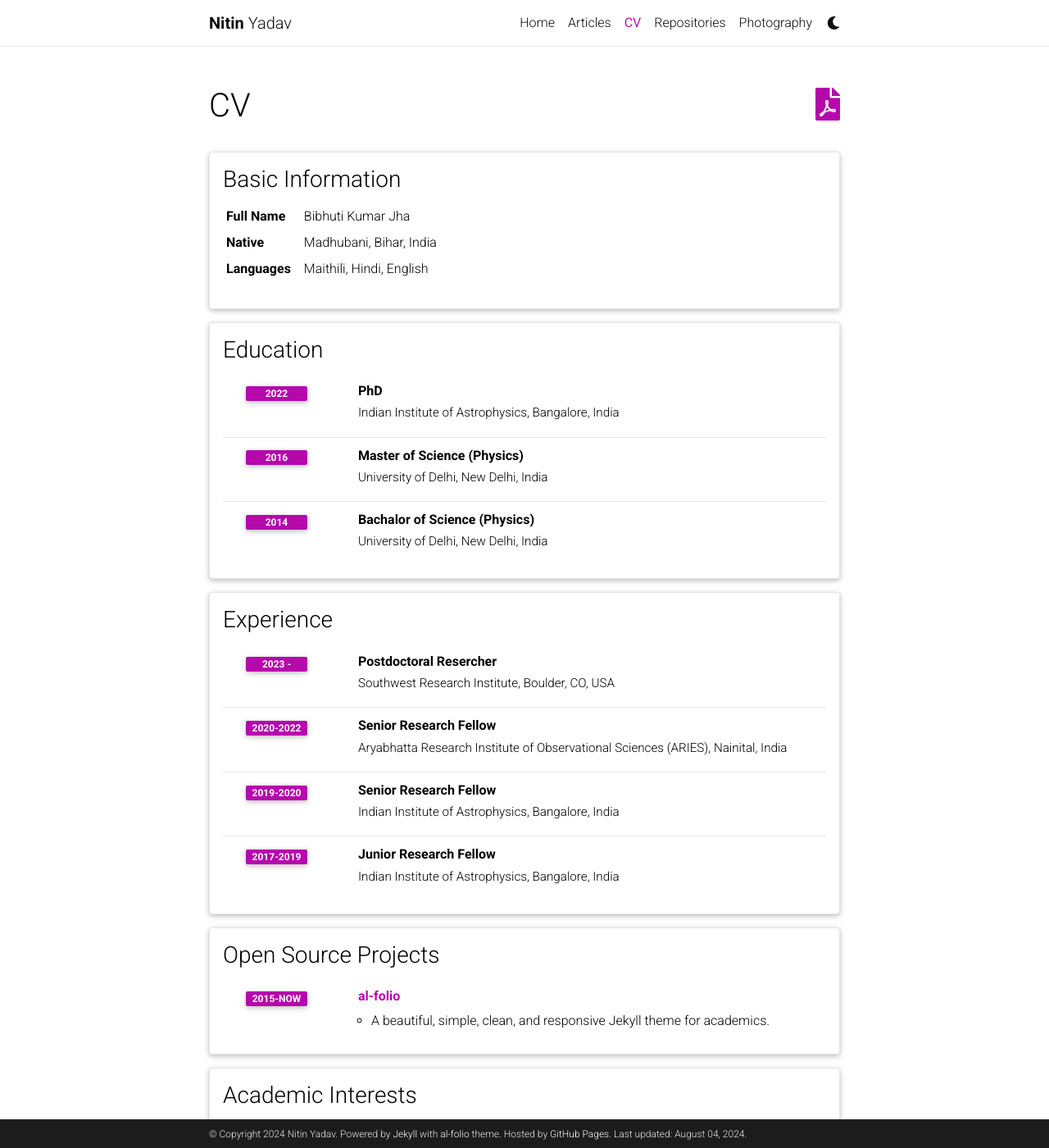
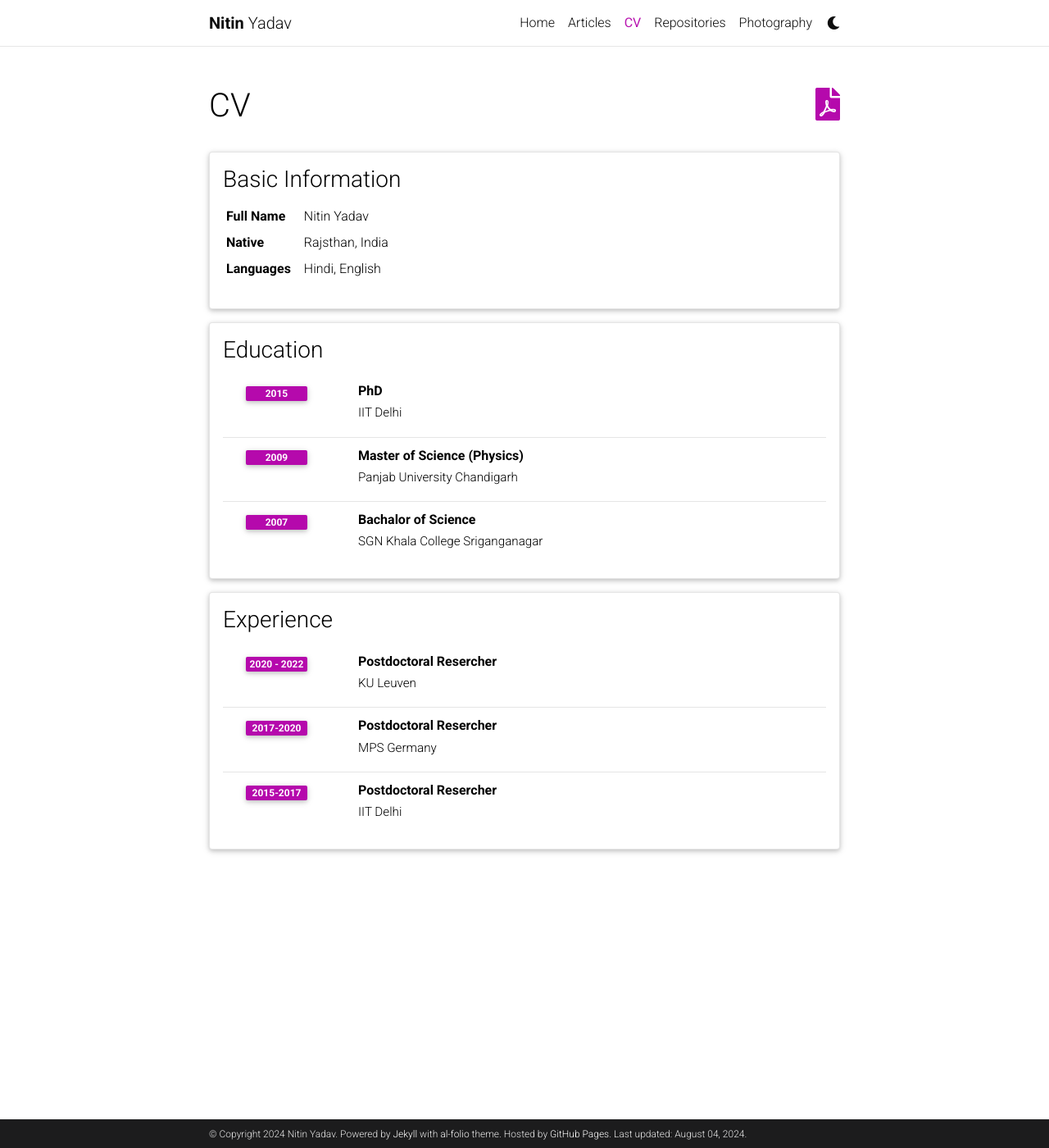
Before and after one commit to nitinyadav-solar/SOS.github.io, a Jekyll site: the page built from _pages/cv.md, in a window 1280 px wide and 1400 px high. Shown: the whole window at 82% size. Built offline with Jekyll 4.4.1, drawn with Linux system fonts in a browser that asks for light colours; comment, search, counter and statistics services are not loaded; a style sheet for code colours, icons or effects is not loaded; some of the changed text lies outside the part shown.

Commit message:
some changes in into

```diff
--- a/_data/cv.yml
+++ b/_data/cv.yml
@@ -2,18 +2,18 @@
   type: map
   contents:
     - name: Full Name
-      value: Bibhuti Kumar Jha
+      value: Nitin Yadav
     - name: Native
-      value: Madhubani, Bihar, India
+      value: Rajsthan, India
     - name: Languages
-      value: Maithili, Hindi, English
+      value: Hindi, English
 
 - title: Education
   type: time_table
   contents:
     - title: PhD
-      institution: Indian Institute of Astrophysics, Bangalore, India
-      year: 2022
+      institution: IIT Delhi
+      year: 2015
       # description:
       #   - Description 1.
       #   - Description 2.
@@ -22,18 +22,18 @@
       #       - Sub-description 1.
       #       - Sub-description 2.
     - title: Master of Science (Physics)
-      institution: University of Delhi, New Delhi, India
-      year: 2016
-    - title: Bachalor of Science (Physics)
-      institution: University of Delhi, New Delhi, India
-      year: 2014
+      institution: Panjab University Chandigarh
+      year: 2009
+    - title: Bachalor of Science
+      institution: SGN Khala College Sriganganagar
+      year: 2007
 
 - title: Experience
   type: time_table
   contents:
     - title: Postdoctoral Resercher
-      institution: Southwest Research Institute, Boulder, CO, USA
-      year: 2023 -
+      institution: KU Leuven
+      year: 2020 - 2022
       # description:
       #   - Description 1.
       #   - Description 2.
@@ -41,24 +41,15 @@
       #     contents:
       #       - Sub-description 1.
       #       - Sub-description 2.
-    - title: Senior Research Fellow
-      institution: Aryabhatta Research Institute of Observational Sciences (ARIES), Nainital, India
-      year: 2020-2022
+    - title: Postdoctoral Resercher
+      institution: MPS Germany
+      year: 2017-2020
 
-    - title: Senior Research Fellow
-      institution: Indian Institute of Astrophysics, Bangalore, India
-      year: 2019-2020
+    - title: Postdoctoral Resercher
+      institution: IIT Delhi
+      year: 2015-2017
 
-    - title: Junior Research Fellow
-      institution: Indian Institute of Astrophysics, Bangalore, India
-      year: 2017-2019
 
-- title: Open Source Projects
-  type: time_table
-  contents:
-    - title: <a href="https://github.com/alshedivat/al-folio">al-folio</a>
-      year: 2015-now
-      description: A beautiful, simple, clean, and responsive Jekyll theme for academics.
 
 # - title: Honors and Awards
 #   type: time_table
@@ -70,20 +61,3 @@
 #     - year: 2029
 #       items:
 #         - Max Planck Medal
-
-- title: Academic Interests
-  type: nested_list
-  contents:
-    - title: Topic 1.
-      items:
-        - Description 1.
-        - Description 2.
-    - title: Topic 2.
-      items:
-        - Description 1.
-        - Description 2.
-
-- title: Other Interests
-  type: list
-  contents:
-    - <u>Hobbies:</u> Hobby 1, Hobby 2, etc.
```
Also changed, not shown: 1 other file.
